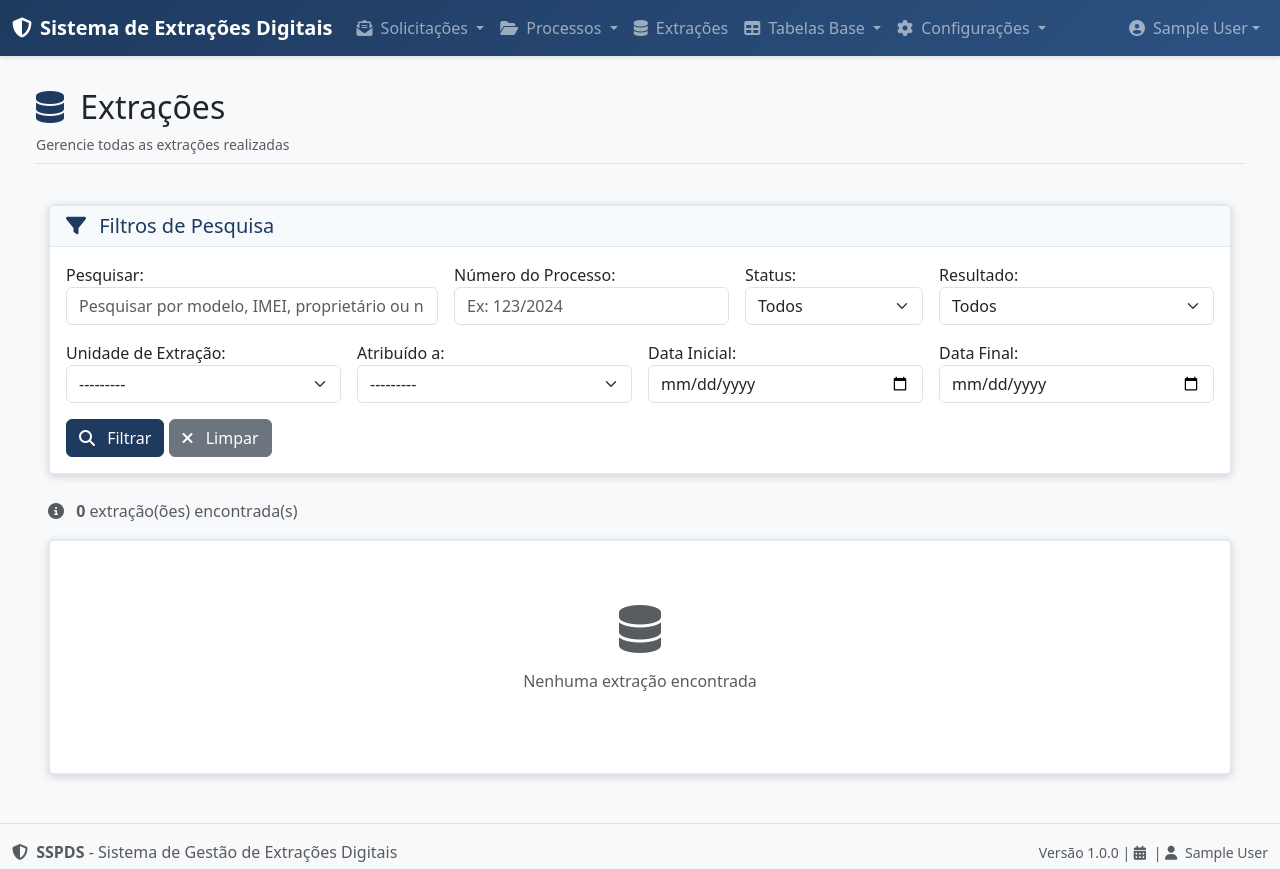
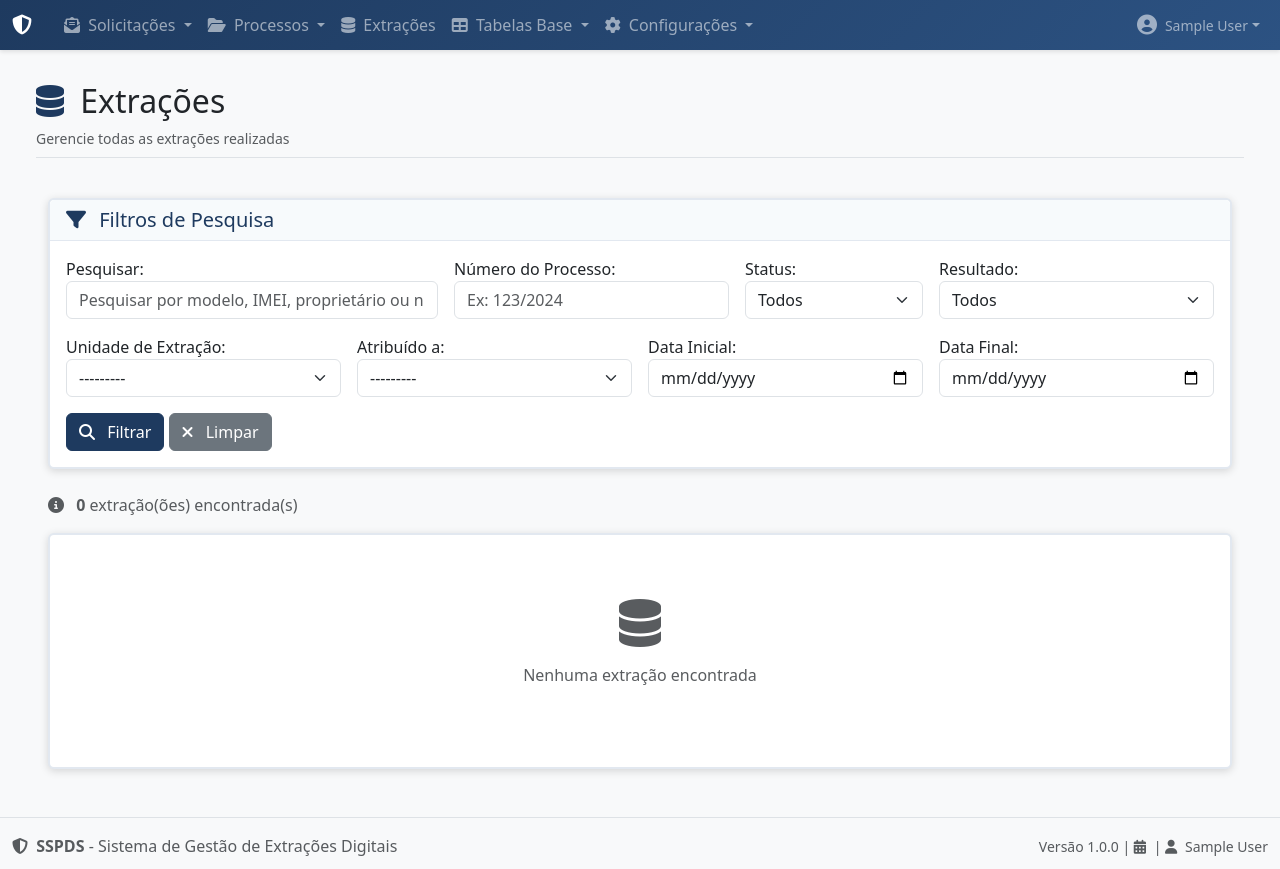
Before and after one commit to leonardofandrade/next, a Django app: page /next/extractions/ in a window 1280 px wide. Shown: the top 869 px of the page. Run offline with Django 5.2, Linux system fonts and the light colour scheme; the visitor is signed in with stand-in values (Sample User, id 1); data comes from the database, SQL or seed files in the repository; data that the repository does not hold is empty; some libraries are stand-ins or nearby versions.

Commit message:
refactor(navbar, styles): adjust navbar height and improve layout consistency
- Reduced the navbar height and adjusted padding for a more compact design.
- Updated logo dimensions for better alignment and visual consistency.
- Streamlined the My Extrações page by removing redundant summary elements, enhancing overall layout and user experience.
- Improved CSS styles for user profile display, ensuring better readability and aesthetics.

```diff
--- a/static_files/assets/css/main.css
+++ b/static_files/assets/css/main.css
@@ -47,7 +47,7 @@ body {
     min-height: 100vh;
     display: flex;
     flex-direction: column;
-    padding-top: 56px; /* Compensa a altura da navbar fixa */
+    padding-top: 50px; /* Compensa a altura da navbar fixa (reduzida) */
 }
 
 .navbar {
--- a/templates/_global/layout/includes/navbar.html
+++ b/templates/_global/layout/includes/navbar.html
@@ -1,30 +1,20 @@
-<nav class="navbar navbar-expand-lg navbar-dark bg-primary fixed-top">
+<nav class="navbar navbar-expand-lg navbar-dark bg-primary fixed-top" style="min-height: 50px; padding-top: 0.25rem; padding-bottom: 0.25rem;">
     <div class="container-fluid">
-        <a class="navbar-brand d-flex align-items-center" href="{% url 'users:home' %}">
+        <a class="navbar-brand d-flex align-items-center py-0" href="{% url 'users:home' %}">
             {% if extraction_agency %}
                 {% if extraction_agency.has_main_logo %}
                     <img src="data:{{ extraction_agency.get_main_logo_mime_type }};base64,{{ extraction_agency.get_main_logo_base64 }}"
                          alt="Logo {{ extraction_agency.acronym }}"
                          class="me-2"
-                         style="max-height: 40px; max-width: 120px; object-fit: contain;">
+                         style="max-height: 32px; max-width: 100px; object-fit: contain;">
                 {% else %}
                     <i class="fas fa-shield-alt me-2"></i>
                 {% endif %}
-                <div>
-                    <div class="fw-bold">
-                        {% if general_settings and general_settings.system_name %}
-                            {{ general_settings.system_name }}
-                        {% else %}
-                            Sistema de Extrações Digitais
-                        {% endif %}
-                    </div>
-                    <div class="small text-white-50">
-                        {{ extraction_agency.acronym }}{% if general_settings and general_settings.system_version %} · v{{ general_settings.system_version }}{% endif %}
-                    </div>
+                <div class="small text-white-50">
+                    {{ extraction_agency.acronym }}{% if general_settings and general_settings.system_version %} · v{{ general_settings.system_version }}{% endif %}
                 </div>
             {% else %}
                 <i class="fas fa-shield-alt me-2"></i>
-                <span class="fw-bold">Sistema de Extrações Digitais</span>
             {% endif %}
         </a>
 
@@ -348,11 +338,11 @@
                                 <img src="{% url 'users:profile_image' user.profile.pk %}"
                                      alt="{{ user.get_full_name }}"
                                      class="rounded-circle me-2"
-                                     style="width: 32px; height: 32px; object-fit: cover;">
+                                     style="width: 28px; height: 28px; object-fit: cover;">
                             {% else %}
-                                <i class="fas fa-user-circle me-2"></i>
+                                <i class="fas fa-user-circle me-2" style="font-size: 1.25rem;"></i>
                             {% endif %}
-                            <span>{{ user.get_full_name|default:user.username }}</span>
+                            <span class="small">{{ user.get_full_name|default:user.username }}</span>
                         </a>
                         <ul class="dropdown-menu dropdown-menu-end" aria-labelledby="userDropdown">
                             <li>
```
Also changed, not shown: templates/users/extractors/my_extractions.html (+0 -43 lines).
